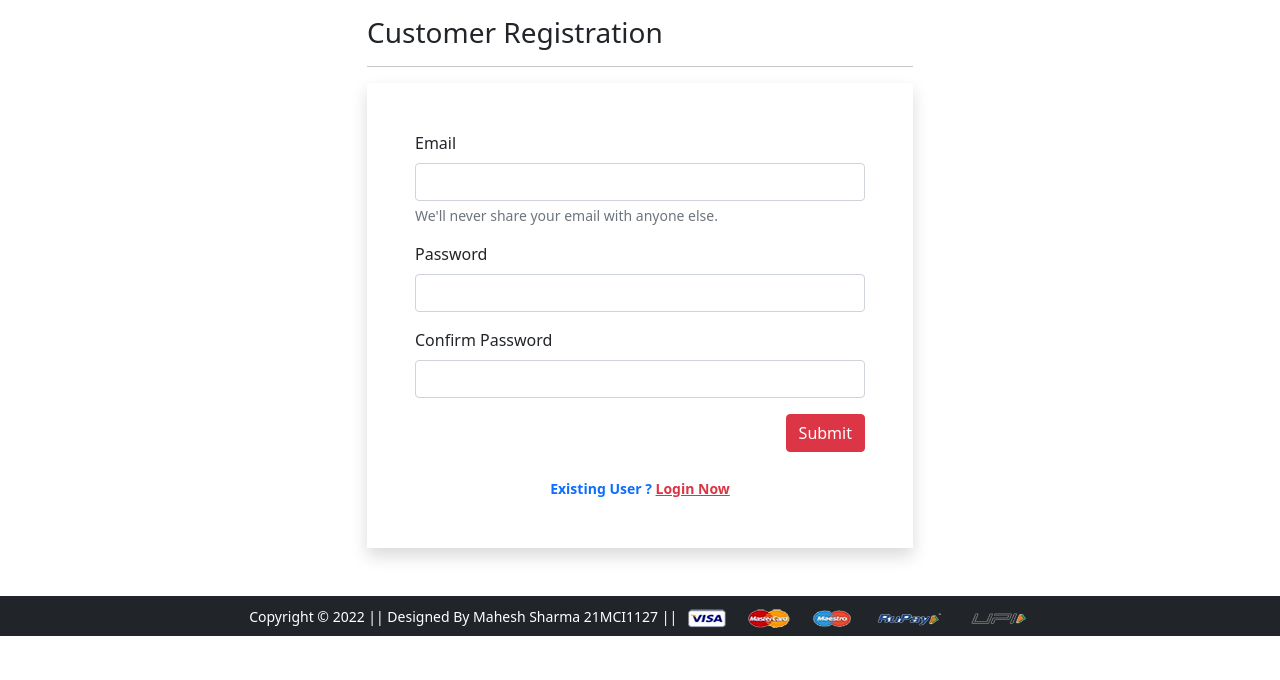
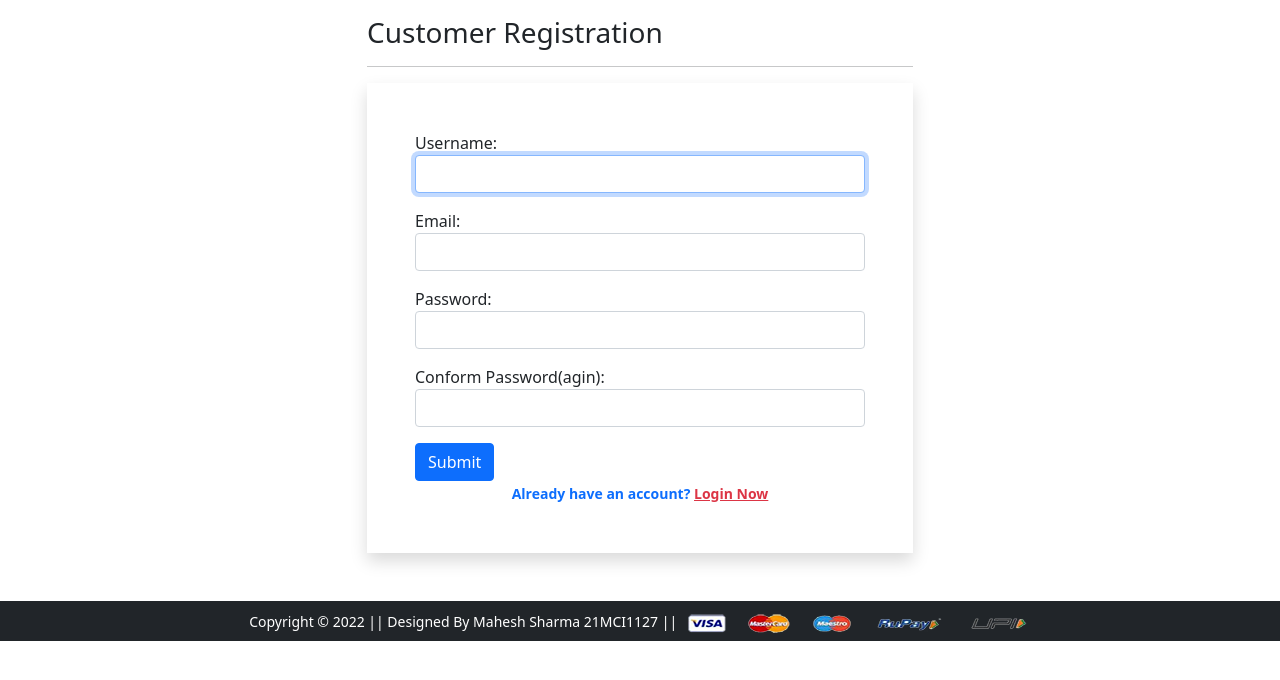
Before and after one commit to techstarMahesh/WireCart, a Django app: page /registration/ in a window 1280 px wide. Shown: the part 56-736 px from the top of the page. Run offline with Django 4.2, Linux system fonts and the light colour scheme; some libraries are stand-ins or nearby versions.

Commit message:
Registraction Complite

```diff
--- /dev/null
+++ b/app/form.py
@@ -0,0 +1,13 @@
+from django import forms
+from django.contrib.auth.forms import UserCreationForm
+from django.contrib.auth.models import User
+
+class CustomerRegistrationForm(UserCreationForm):
+    password1 = forms.CharField(label='Password',widget=forms.PasswordInput(attrs={'class': 'form-control'}))
+    password2 = forms.CharField(label='Conform Password(agin)', widget=forms.PasswordInput(attrs={'class': 'form-control'}))
+    email = forms.CharField(required=True, widget=forms.EmailInput(attrs={'class': 'form-control'}))
+    class Meta:
+        model = User
+        fields = ['username', 'email', 'password1', 'password2']
+        label = { 'email': 'Email' }
+        widgets = { 'username': forms.TextInput(attrs={'class': 'form-control'})}
--- a/app/templates/app/customerregistration.html
+++ b/app/templates/app/customerregistration.html
@@ -9,30 +9,36 @@
    <hr>
 
    <form action="" method="post" novalidate class="shadow p-5">
-    <div class="mb-3">
-     <label for="inputEmail4" class="form-label">Email</label>
-     <input type="email" class="form-control" id="inputEmail4">
-     <div id="emailHelp" class="form-text">We'll never share your email with anyone else.</div>
+      {% if messages %}
+         {% for message in messages %}
+            <p{% if message.tags %} class="alert alert-{{message.tags}} mb-5 {% endif %} "> {{message}} </p>
+         {% endfor %}
+      {% endif %}
+      {% csrf_token %}
+    {% for fm in form %}
+      <div class="form-group mb-3">
+         {{ fm.label_tag }}
+         {{ fm }}
+         <small class="text-danger" >
+             {{ fm.errors|striptags }}
+         </small>
+      </div>
+    {% endfor %}
+    <input type="submit" value="Submit" class="btn btn-primary">
+    <br>
+    <div class="text-center text-primary fw-bold">
+      <small>
+         Already have an account? <a href="{% url 'login' %}" class="text-danger">Login Now</a>
+         {% if form.non_field_errors %}
+            {% for error in form.non_field_errors %}
+               <p class="alert alert-danger my-3">
+                  {{ error }}
+               </p>
+            {% endfor %}
+         {% endif %}
+      </small>
+
     </div>
-    <div class="mb-3">
-     <label for="inputPassword1" class="form-label">Password</label>
-     <input type="password" class="form-control" id="inputPassword1">
-    </div>
-    <div class="mb-3">
-     <label for="inputPassword2" class="form-label">Confirm Password</label>
-     <input type="password" class="form-control" id="inputPassword2">
-    </div>
-    <div class="text-end">
-     <button type="button" class="btn btn-danger">Submit</button>
-    </div>
-    <br>
-    <div class="text-center text-primary fw-bold"><small>Existing User ? <a href="{% url 'login' %}"
-       class="text-danger">Login Now</a> </small></div>
-    {% if form.non_field_errors %}
-    {% for error in form.non_field_errors %}
-    <p class="alert alert-danger my-3">{{error}}</p>
-    {% endfor %}
-    {% endif %}
    </form>
   </div>
  </div>
--- a/app/urls.py
+++ b/app/urls.py
@@ -20,7 +20,8 @@ urlpatterns = [
     path('topWear/', views.topWear, name='topWear'),
     path('bottomWear/', views.bottomWear, name='bottomWear'),
     path('login/', views.login, name='login'),
-    path('registration/', views.customerregistration, name='customerregistration'),
+    # path('registration/', views.customerregistration, name='customerregistration'),
     path('checkout/', views.checkout, name='checkout'),
+    path('registration/', views.CustomerRegistrationView.as_view(), name='customerregistration'),
 
 ] + static(settings.MEDIA_URL, document_root=settings.MEDIA_ROOT)
--- a/app/views.py
+++ b/app/views.py
@@ -2,6 +2,8 @@ from itertools import product
 from django.shortcuts import render
 from django.views import View
 from .models import Customer, Product, Cart, OrderPlaced
+from .form import CustomerRegistrationForm
+from django.contrib import messages
 
 # def home(request):
 #  return render(request, 'app/home.html')
@@ -73,8 +75,19 @@ def topWear(request):
 def login(request):
     return render(request, 'app/login.html')
 
-def customerregistration(request):
-    return render(request, 'app/customerregistration.html')
+# def customerregistration(request):
+#     return render(request, 'app/customerregistration.html')
+
+class CustomerRegistrationView(View):
+    def get(self, request):
+        form = CustomerRegistrationForm()
+        return render(request, 'app/customerregistration.html', {'form': form})
+    def post(self, request):
+        form = CustomerRegistrationForm(request.POST)
+        if form.is_valid():
+            form.save()
+            messages.success(request, 'Registration Successfully')
+        return render(request, 'app/customerregistration.html', {'form': form})
 
 def checkout(request):
     return render(request, 'app/checkout.html')
```
Also changed, not shown: db.sqlite3.
